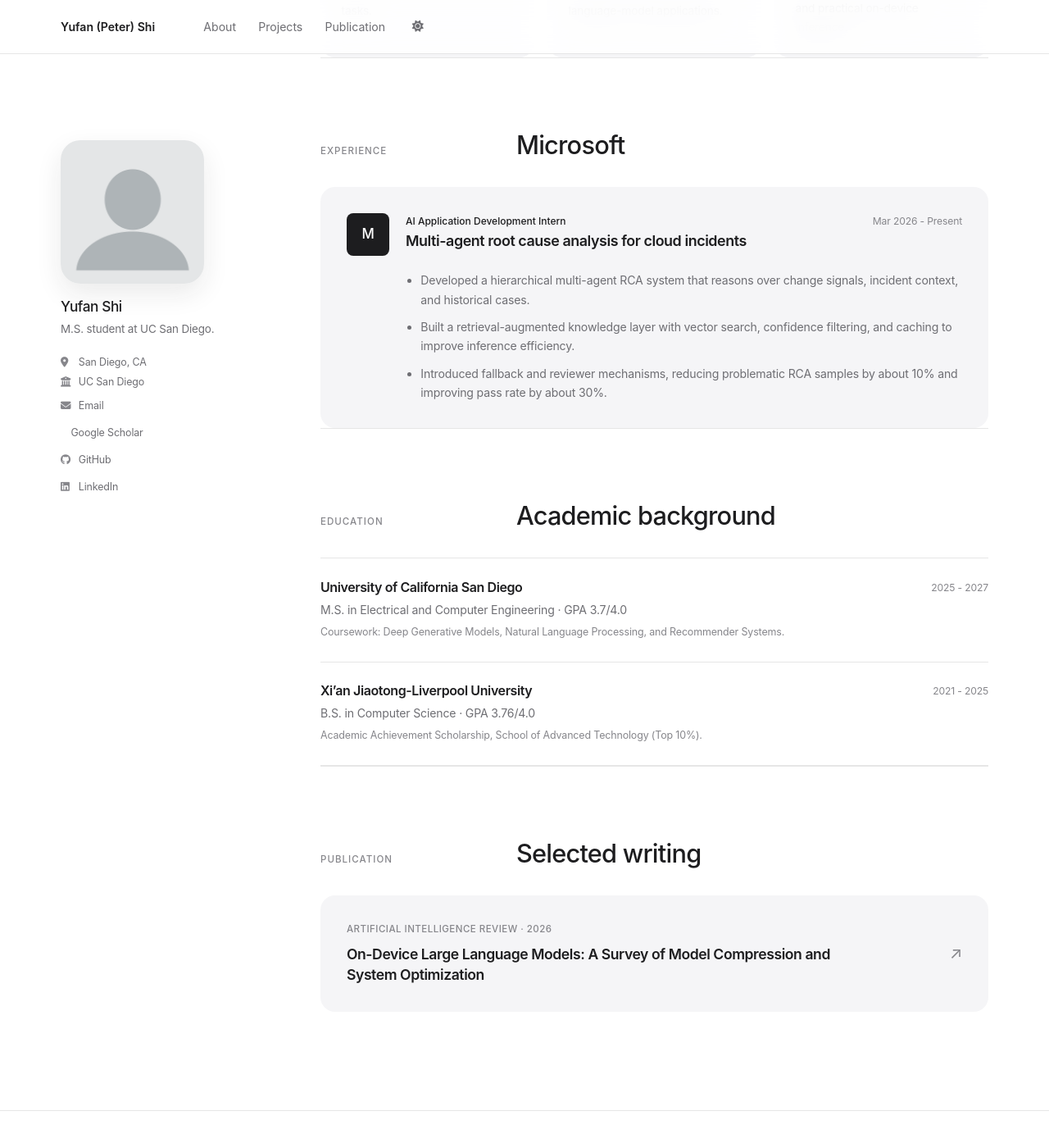
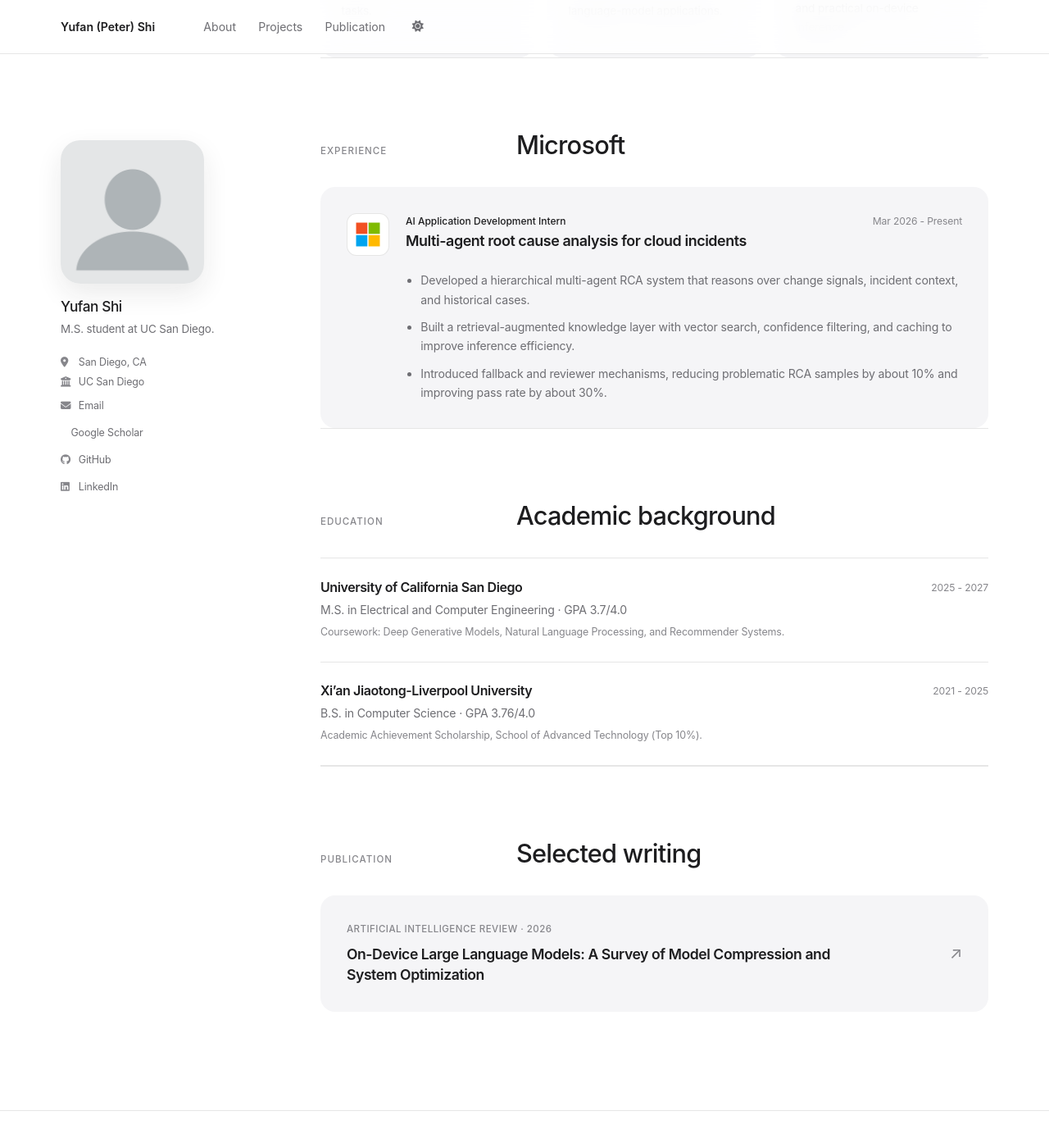
Before and after one commit to YufanPeter/yufanpeter.github.io, a Jekyll site: the page built from _pages/about.md, in a window 1280 px wide and 1400 px high, scrolled down 884 px. Shown: the top 1394 px of the window at 82% size. Built offline with Jekyll 4.4.1, drawn with Linux system fonts in a browser that asks for light colours; a style sheet for code colours, icons or effects is not loaded.

Commit message:
Add official Microsoft logo

```diff
--- a/_pages/about.md
+++ b/_pages/about.md
@@ -52,7 +52,7 @@ redirect_from:
     <h2 id="experience-title">Microsoft</h2>
   </div>
   <article class="experience-item experience-item--detailed">
-    <div class="experience-mark" aria-hidden="true">M</div>
+    <div class="experience-mark"><img src="/assets/images/microsoft-symbol.svg" alt="Microsoft"></div>
     <div class="experience-body">
       <div class="experience-heading">
         <div>
--- a/_sass/layout/_refined.scss
+++ b/_sass/layout/_refined.scss
@@ -448,11 +448,14 @@ a {
   width: 3.25rem;
   height: 3.25rem;
   place-items: center;
-  border-radius: 8px;
-  color: var(--page-bg);
-  background: var(--accent);
-  font-size: 1.05rem;
-  font-weight: 500;
+  border: 1px solid var(--hairline);
+  border-radius: 12px;
+  background: var(--surface-solid);
+}
+
+.experience-mark img {
+  width: 2rem;
+  height: 2rem;
 }
 
 .experience-item .experience-meta {
```
Also changed, not shown: assets/images/microsoft-symbol.svg (added).
